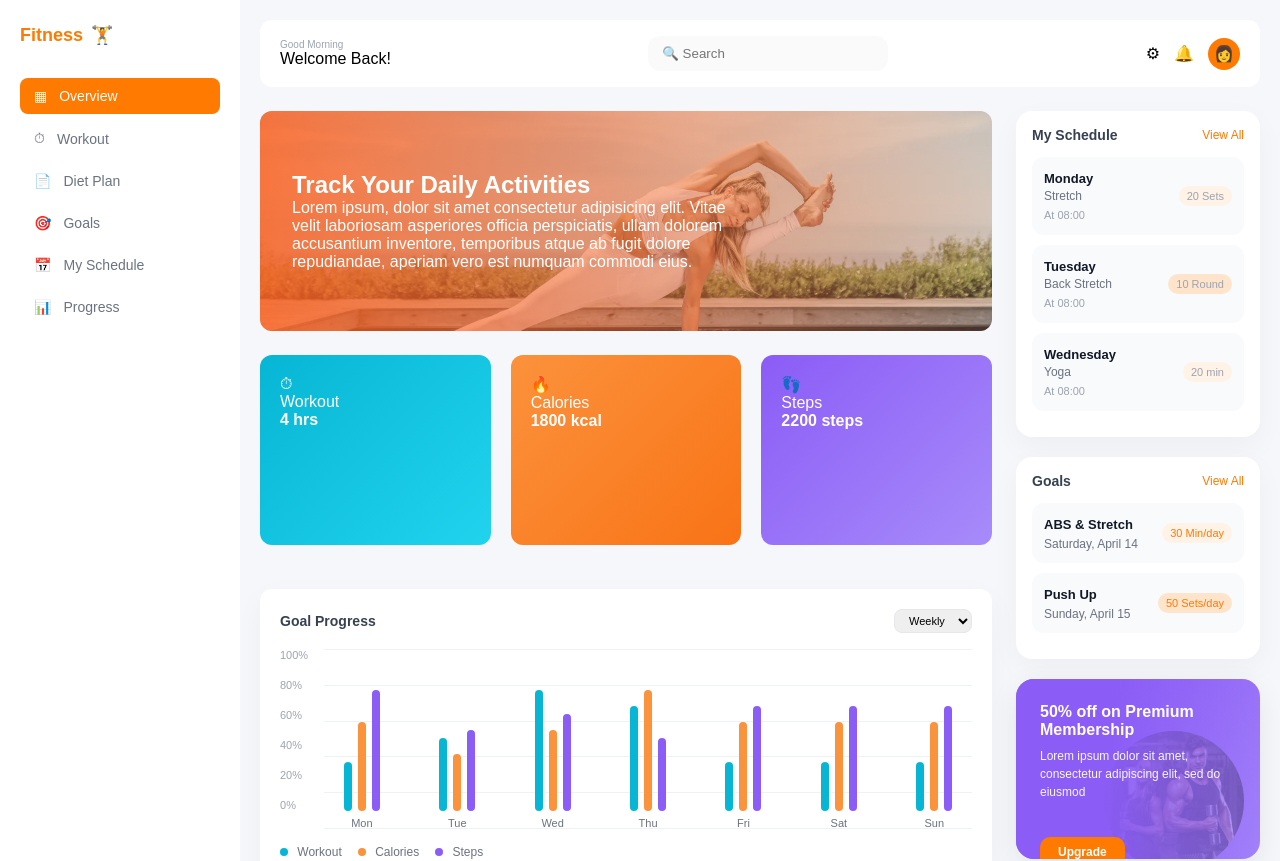
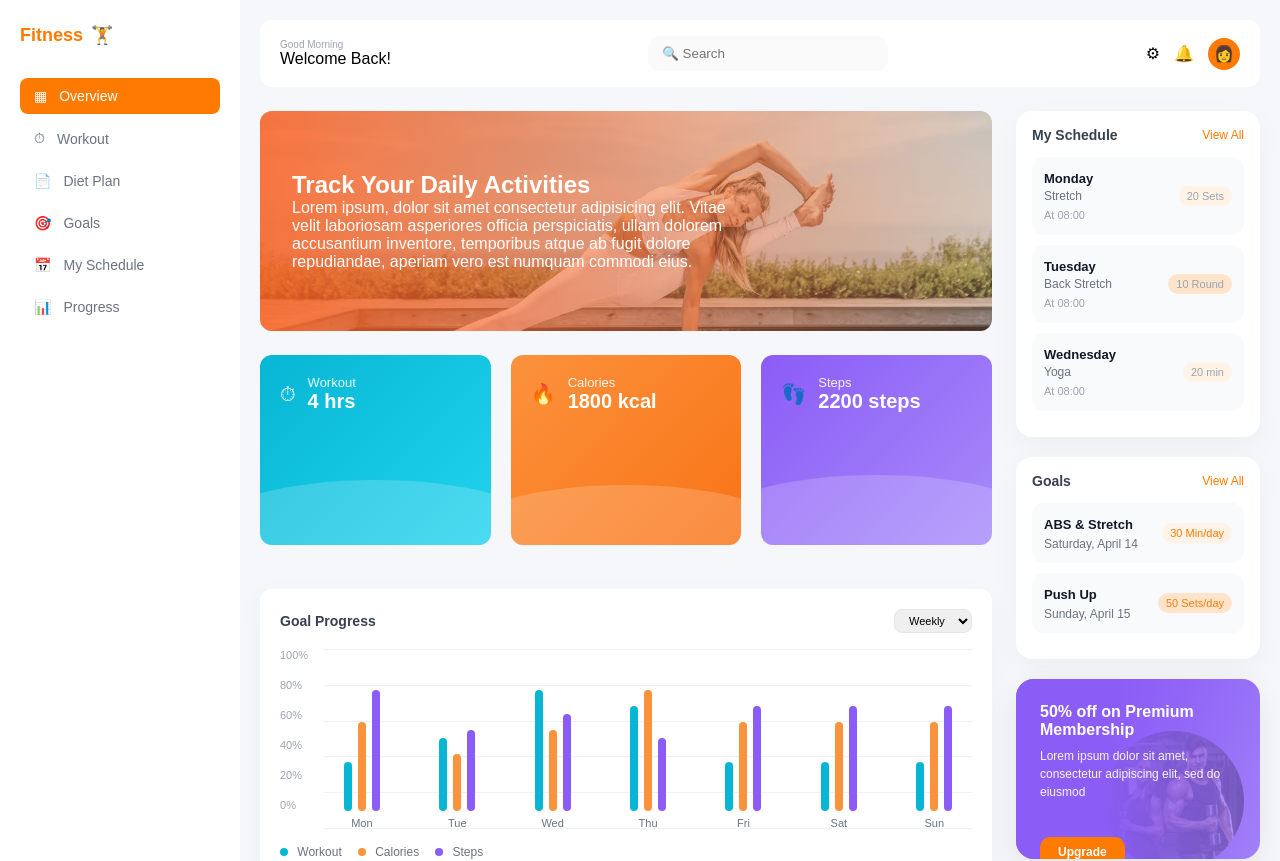
Before and after one commit to Aadesh-9/fitness--dashboard, a React (Vite) app: page / in a window 1280 px wide. Shown: the top 861 px of the page. Built offline with nearby package versions, Linux system fonts and the light colour scheme.

Commit message:
fixed css of statsCards

```diff
--- a/src/components/StatsCards.jsx
+++ b/src/components/StatsCards.jsx
@@ -26,15 +26,13 @@ const StatsCards = () => {
         <div key={item.title} className={`stat-card ${item.className}`}>
           <div className="stat-header">
             <div className="stat-icon">{item.icon}</div>
-
             <div>
               <p className="stat-title">{item.title}</p>
               <h4 className="stat-value">{item.value}</h4>
             </div>
           </div>
 
-          {/* Decorative wave */}
-          <div className="wave"></div>
+          <div className={`wave wave-${item.className}`}></div>
         </div>
       ))}
     </div>
--- a/src/styles/App.css
+++ b/src/styles/App.css
@@ -247,6 +247,73 @@ body {
 }
 
 /* =========================
+   STATS CARD CONTENT
+========================= */
+.stat-header {
+  display: flex;
+  align-items: center;
+  gap: 12px;
+  position: relative;
+  z-index: 2;
+}
+
+.stat-icon {
+  font-size: 20px;
+}
+
+.stat-title {
+  font-size: 13px;
+  opacity: 0.9;
+}
+
+.stat-value {
+  font-size: 20px;
+  font-weight: 600;
+}
+
+/* =========================
+   DECORATIVE WAVE
+========================= */
+.stat-card {
+  position: relative;
+  overflow: hidden;
+}
+
+.wave {
+  position: absolute;
+  bottom: -25px;
+  left: -20%;
+  width: 140%;
+  height: 90px;
+  background: rgba(255, 255, 255, 0.18);
+  border-radius: 100% 100% 0 0;
+  z-index: 1;
+}
+
+/* Slight variation per card (more natural like Figma) */
+.stat-card.calories .wave {
+  bottom: -30px;
+}
+
+.stat-card.steps .wave {
+  bottom: -20px;
+}
+
+/* =========================
+   MOBILE TUNING
+========================= */
+@media (max-width: 768px) {
+  .wave {
+    height: 70px;
+    bottom: -20px;
+  }
+
+  .stat-value {
+    font-size: 18px;
+  }
+}
+
+/* =========================
    MOBILE (FINAL FIX)
 ========================= */
 @media (max-width: 768px) {
```
Also changed, not shown: src/assets/yoga.png (added).
